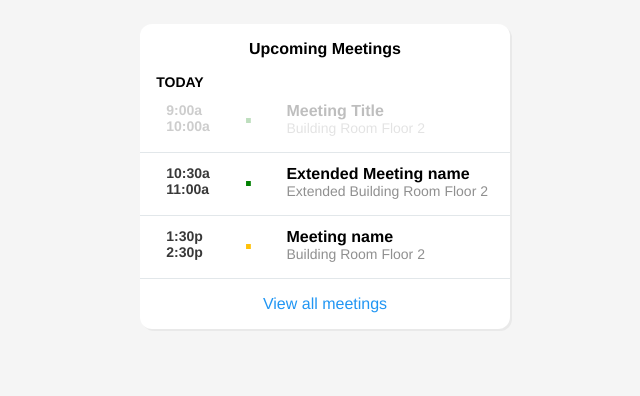
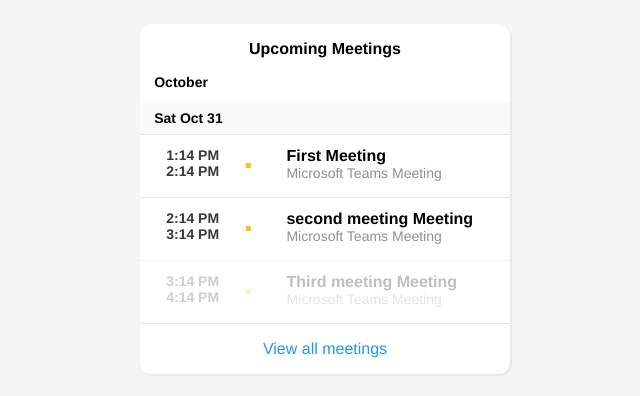
Before and after one commit to mr-bhuvaneswaran/vue-timeline, a Vue app: page /#/ in a window 1280 px wide. Shown: the top 396 px of the page, without its empty margins (315-955 px from the left). Built offline with nearby package versions, Linux system fonts and the light colour scheme.

Commit message:
Added pagination support

```diff
--- a/package.json
+++ b/package.json
@@ -9,6 +9,7 @@
   },
   "dependencies": {
     "core-js": "^3.6.5",
+    "moment": "^2.29.1",
     "vue": "^2.6.11",
     "vue-router": "^3.4.6"
   },
--- a/src/components/DashBoard.vue
+++ b/src/components/DashBoard.vue
@@ -3,70 +3,34 @@
         <section class="card">
 
             <header class="card-header">Upcoming Meetings</header>
-            <header class="card-title">TODAY</header>
 
             <main class="card-content">
-
-                <section
-                    v-for="(item, index) in todayTasks"
-                    :key="item.start + item.end"
-                    class="timeline-item"
-                    :class="[{seperator: index !== 0},
-                    {cancelled: item.isCanceled} ]">
-                    <div class="editable" v-if="item.isEditable">
-                        <svg style="fill: #00000087;" xmlns="http://www.w3.org/2000/svg" height="18" viewBox="0 0 24 24" width="18"><path d="M0 0h24v24H0z" fill="none"/><path d="M3 17.25V21h3.75L17.81 9.94l-3.75-3.75L3 17.25zM20.71 7.04c.39-.39.39-1.02 0-1.41l-2.34-2.34c-.39-.39-1.02-.39-1.41 0l-1.83 1.83 3.75 3.75 1.83-1.83z"/></svg>
-                        <div class="controls">
-                            <span id="edit" class="control-text">Edit</span>
-                            <span id="remove" class="control-text">Remove</span>
-                        </div>
-                    </div>
-                    <div class="time-content" :class="{clickable: !item.isCanceled }">
-                        <div class="time-range">
-                            <div>{{item.start}}</div>
-                            <div>{{item.end}}</div>
-                        </div>
-                        <div class="color" :class="[priority(item)]">&centerdot;</div>
-                        <div class="details">
-                            <div class="meeting-title">{{item.title}}</div>
-                            <div class="location">{{item.location}}</div>
-                        </div>
-                    </div>
-                </section>
-
+                <TimeLine :is-summary = 'true'/>
             </main>
 
             <footer class="card-footer">
-                <!-- <router-link to="/timeline" style="text-decoration: none;"> -->
+                <router-link to="/all-meetings" style="text-decoration: none;">
                 <span class="footer-text"> View all meetings </span>
-                <!-- </router-link> -->
+                </router-link>
             </footer>
 
         </section>
     </article>
 </template>
 
-
 <script>
-import Data from '../data'
+import TimeLine from './TimeLine.vue'
+import Data from '../data';
 
 export default {
     name: 'DashBoard',
+    components: {
+        TimeLine
+    },
     data: function() {
         return {
             timelineData : Data,
-            todayLimit: 3
         };
-    },
-    computed : {
-        todayTasks: function () {
-            let eventSize = this.timelineData.todayMeetings.length;
-            return this.timelineData.todayMeetings.slice(0, this.todayLimit > eventSize ? eventSize : this.todayLimit )
-        }
-    },
-    methods: {
-        priority: function(eventItem) {
-            return eventItem.priority.toLowerCase()
-        }
     }
 }
 </script>
@@ -153,81 +117,22 @@ export default {
     color: #2196F3;
 }
 
-.time-content {
-    display: grid;
-    grid-template-columns: 21% 14% 65%;
-    margin-left: 26px;
+.month-date-text {
+  background: #00000005;
+  padding: 8px 16px;
+  font-size: 14px;
+  font-weight: 600;
 }
 
-.seperator {
-    border-top: 1.5px solid #607d8b2e;
+.month-name{
+  overflow: auto;
+  background: white;
 }
 
-.timeline-item {
-    padding: 12px 0px;
+.month-text {
+  padding: 12px 16px;
+  margin-top: 4px;
+  font-size: 14px;
+  font-weight: 600;
 }
-
-.time-range{
-    font-size: 14px;
-    font-weight: 600;
-    color: #000000c7;
-}
-
-.meeting-title {
-    font-weight: 600;
-}
-
-.color {
-    font-size: 34px;
-    font-weight: 900;
-    font-family: monospace;
-}
-
-.location {
-    color: #00000070;
-    font-weight: 500;
-    font-size: 14px;
-}
-
-.cancelled {
-  opacity: 0.25;
-}
-
-.low {
-    color: grey;
-}
-
-.medium {
-    color: #FFC107;
-}
-
-.high {
-    color: green;
-}
-
-.clickable {
-    cursor: pointer;
-}
-
-.editable {
-    display: flex;
-    justify-content: space-between;
-    margin: 0px 12px 8px 12px;
-}
-
-.control-text {
-    font-size: 14px;
-    cursor: pointer;
-    color: #00000087;
-    font-weight: 500;
-}
-
-#edit {
-    margin-right: 8px;
-}
-
-.selected {
-    background: #2196f32e;
-}
-
 </style>
--- a/src/components/TimeLine.vue
+++ b/src/components/TimeLine.vue
@@ -1,35 +1,30 @@
 <template>
-  <article class="main-content">
-    <header class="header-card">
-      <router-link to="/">
-        <svg class="nav-icon" xmlns="http://www.w3.org/2000/svg" height="24" viewBox="0 0 24 24" width="24"><path d="M0 0h24v24H0V0z" fill="none" opacity=".87"/><path d="M17.51 3.87L15.73 2.1 5.84 12l9.9 9.9 1.77-1.77L9.38 12l8.13-8.13z"/></svg>
-      </router-link>
-      <div class="header-text">Upcoming meetings</div>
-    </header>
 
-    <section class="month-name"
-      v-for="meeting in timelineData.allMeetings"
-      :key="meeting.month">
-      <div class="month-text">
-        {{meeting.month}}
+  <div class="month-name">
+
+    <section v-for="(event, index) in filteredData" :key="event.type + JSON.stringify(event.value)">
+
+      <div class="month-text" v-if="event.type === 'MONTH'">
+        {{event.value}}
       </div>
-      <section class="month-date"
-      v-for="day in meeting.days"
-      :key="day.day">
-        <div class="month-date-text">
-          {{day.day}}
-        </div>
+
+      <div class="month-date-text" v-if="event.type === 'DAY'">
+        {{event.value}}
+      </div>
 
       <TimeLineItem class="meeting-item"
-        v-for="(event, index) in day.events"
-        :key="event.start +  event.end"
-        :item="event"
-        :index="index" />
+        v-if="event.type === 'EVENT'"
+        :item="event.value"
+        :index="index"/>
 
-      </section>
     </section>
 
-  </article>
+    <footer class="card-footer" v-if="!isSummary && eventLimit <= this.timelineData.length" @click="eventLimit+=5">
+      <span class="footer-text"> See more </span>
+    </footer>
+
+  </div>
+
 </template>
 
 
@@ -42,12 +37,32 @@ export default {
     components: {
         TimeLineItem
     },
+    props: ['isSummary'],
     data: function() {
+      let eventLimit = 5;
+      if(this.isSummary == true) {
+        eventLimit = 3;
+      }
       return {
-          timelineData : Data
+          timelineData : Data,
+          eventLimit
       };
+    },
+    computed: {
+      filteredData: function() {
+        let counter = 0;
+        let index = 0;
+        for (const item of this.timelineData) {
+          index++;
+          if(item.type === 'EVENT') counter++;
+          if(counter == this.eventLimit) {
+            break;
+          }
+        }
+        return this.timelineData.slice(0, index)
+      }
     }
-}
+  }
 </script>
 
 <style scoped>
@@ -60,37 +75,7 @@ export default {
 }
 
 .month-name{
-  height: 85vh;
-  overflow: auto;
   background: white;
-}
-
-.nav-icon {
-  fill: #0d0e0e75;
-  cursor: pointer;
-}
-
-.header-card {
-    background: white;
-    box-shadow: 2px 2px #0000000d;
-    padding: 8px 16px;
-    display: grid;
-    grid-template-columns: 10% 90%;
-    border-bottom: 4px solid #00000014;
-}
-
-.header-text {
-  font-size: 16px;
-  font-weight: 800;
-  text-align: center;
-}
-
-.main-content{
-    display: flex;
-    justify-content: center;
-    flex-direction: column;
-    width: 30vw;
-    margin: auto;
 }
 
 .month-text {
@@ -100,5 +85,18 @@ export default {
   font-weight: 600;
 }
 
+.card-footer {
+    text-align: center;
+    padding-top: 12px;
+    font-weight: 550;
+    border-top: 1.5px solid #607d8b2e;
+    padding: 16px 0px;
+    cursor: pointer;
+    background-color: white;
+}
 
+.footer-text {
+    font-size: 16px;
+    color: #2196F3;
+}
 </style>
--- a/src/components/TimeLineItem.vue
+++ b/src/components/TimeLineItem.vue
@@ -1,38 +1,45 @@
 <template>
   <section class="timeline-item" :class="[{seperator: index !== 0},
-   {cancelled: item.isCanceled} ]">
-    <div class="editable" v-if="item.isEditable">
+   {cancelled: item.is_cancelled} ]">
+    <!-- <div class="editable" v-if="item.isEditable">
         <svg style="fill: #00000087;" xmlns="http://www.w3.org/2000/svg" height="18" viewBox="0 0 24 24" width="18"><path d="M0 0h24v24H0z" fill="none"/><path d="M3 17.25V21h3.75L17.81 9.94l-3.75-3.75L3 17.25zM20.71 7.04c.39-.39.39-1.02 0-1.41l-2.34-2.34c-.39-.39-1.02-.39-1.41 0l-1.83 1.83 3.75 3.75 1.83-1.83z"/></svg>
         <div class="controls">
             <span id="edit" class="control-text">Edit</span>
             <span id="remove" class="control-text">Remove</span>
         </div>
-    </div>
-    <div class="time-content" :class="{clickable: !item.isCanceled && !item.isCompleted }">
-        <div class="time-range">
-            <div>{{item.start}}</div>
-            <div>{{item.end}}</div>
+    </div> -->
+    <a :href="item.link" class="item-nav" target="_blank">
+        <div class="time-content" :class="[{clickable: !item.is_cancelled }, {cancelled: item.is_cancelled}]">
+            <div class="time-range">
+                <div>{{timeFormatted(item.start.seconds)}}</div>
+                <div>{{timeFormatted(item.end.seconds)}}</div>
+            </div>
+            <div class="color" :class="[priority]">&centerdot;</div>
+            <div class="details">
+                <div class="meeting-title">{{item.name}}</div>
+                <div class="location">{{item.location}}</div>
+            </div>
         </div>
-        <div class="color" :class="[priority]">&centerdot;</div>
-        <div class="details">
-            <div class="meeting-title" :class="{completed: item.isCompleted}">{{item.title}}</div>
-            <div class="location" :class="{completed: item.isCompleted}">{{item.location}}</div>
-        </div>
-    </div>
+    </a>
   </section>
 </template>
 
 
 <script>
+
+import Moment from 'moment'
+
 export default {
   name: 'TimeLineItem',
   props: ['item', 'index'],
-  data() {
-      return {}
-  },
   computed: {
     priority: function() {
-        return this.item.priority.toLowerCase()
+        return this.item.priority.toLowerCase();
+    }
+  },
+  methods: {
+    timeFormatted: function(milliseconds) {
+        return Moment.unix(parseInt(milliseconds)).format('LT');
     }
   }
 }
@@ -62,6 +69,7 @@ export default {
 
 .meeting-title {
     font-weight: 600;
+    color: #000;
 }
 
 .color {
@@ -77,7 +85,7 @@ export default {
 }
 
 .cancelled {
-  opacity: 0.25;
+  opacity: 0.5;
 }
 
 .completed {
@@ -88,7 +96,7 @@ export default {
     color: grey;
 }
 
-.medium {
+.normal {
     color: #FFC107;
 }
 
@@ -120,4 +128,8 @@ export default {
 .selected {
     background: #2196f32e;
 }
+
+.item-nav{
+    text-decoration: none;
+}
 </style>
--- a/src/data/index.js
+++ b/src/data/index.js
@@ -1,153 +1,153 @@
-const data = {
-    allMeetings: [
+import Moment from 'moment'
+
+const data = [
   {
-            month: "JUNE",
-            days: [
-                {
-                    day: "Mon Jun 1",
-                    events: [
-                        {
-                            start: "9:00a",
-                            end: "10:00a",
-                            priority: "HIGH",
-                            title: "Meeting Title",
-                            location : "Building Room Floor 2",
-                            isCanceled: true,
-                            isEditable: false                        },
-                        {
-                            start: "10:30a",
-                            end: "11:00a",
-                            priority: "HIGH",
-                            title: "Extended Meeting name",
-                            location : "Extended Building Room Floor 2",
-                            isCanceled: false,
-                            isEditable: false                        },
-                        {
-                            start: "1:30p",
-                            end: "2:30p",
-                            priority: "MEDIUM",
-                            title: "Meeting name",
-                            location : "Building Room Floor 2",
-                            isCanceled: false,
-                            isEditable: false                        }
-                    ]
+    "name": "First Meeting",
+    "start": {
+      "seconds": "1604150054"
+    },
+    "end": {
+      "seconds": "1604153654"
+    },
+    "location": "Microsoft Teams Meeting",
+    "link": "https://www.microsoft.com/",
+    "priority": "normal",
+    "is_cancelled": false
   },
 {
-                    day: "Wed Jun 3",
-                    events: [
-                        {
-                            start: "7:30a",
-                            end: "8:30a",
-                            priority: "LOW",
-                            title: "Meeting Title",
-                            location : "Building Room Floor 2",
-                            isCanceled: true,
-                            isEditable: false                        },
-                        {
-                            start: "10:00a",
-                            end: "11:00a",
-                            priority: "HIGH",
-                            title: "Extended Meeting name",
-                            location : "Extended Building Room Floor 2",
-                            isCanceled: false,
-                            isEditable: true                        },
-                        {
-                            start: "2:30p",
-                            end: "3:30p",
-                            priority: "LOW",
-                            title: "Meeting name",
-                            location : "Building Room Floor 2",
-                            isCanceled: false,
-                            isEditable: false                        }
-                    ]
+    "name": "second meeting Meeting",
+    "start": {
+      "seconds": "1604153654"
+    },
+    "end": {
+      "seconds": "1604157254"
+    },
+    "location": "Microsoft Teams Meeting",
+    "link": "https://www.microsoft.com/",
+    "priority": "normal",
+    "is_cancelled": false
   },
 {
-                    day: "Thurs Jun 4",
-                    events: [
-                        {
-                            start: "7:30a",
-                            end: "8:30a",
-                            priority: "LOW",
-                            title: "Meeting Title",
-                            location : "Building Room Floor 2",
-                            isCanceled: true,
-                            isEditable: false                        },
-                        {
-                            start: "10:00a",
-                            end: "11:00a",
-                            priority: "HIGH",
-                            title: "Extended Meeting name",
-                            location : "Extended Building Room Floor 2",
-                            isCanceled: false,
-                            isEditable: true                        },
-                        {
-                            start: "2:30p",
-                            end: "3:30p",
-                            priority: "LOW",
-                            title: "Meeting name",
-                            location : "Building Room Floor 2",
-                            isCanceled: false,
-                            isEditable: false                        }
-                    ]
+    "name": "Third meeting Meeting",
+    "start": {
+      "seconds": "1604157254"
+    },
+    "end": {
+      "seconds": "1604160854"
+    },
+    "location": "Microsoft Teams Meeting",
+    "link": "https://www.microsoft.com/",
+    "priority": "normal",
+    "is_cancelled": true
   },
 {
-                    day: "Fri Jun 5",
-                    events: [
+    "name": "Fourth meeting Meeting",
+    "start": {
+      "seconds": "1604204054"
+    },
+    "end": {
+      "seconds": "1604207654"
+    },
+    "location": "Microsoft Teams Meeting",
+    "link": "https://www.microsoft.com/",
+    "priority": "normal",
+    "is_cancelled": true
+  },
 {
-                            start: "7:30a",
-                            end: "8:30a",
-                            priority: "LOW",
-                            title: "Meeting Title",
-                            location : "Building Room Floor 2",
-                            isCanceled: true,
-                            isEditable: false                        },
+    "name": "Fifth meeting Meeting",
+    "start": {
+      "seconds": "1604218454"
+    },
+    "end": {
+      "seconds": "1604222054"
+    },
+    "location": "Microsoft Teams Meeting",
+    "link": "https://www.microsoft.com/",
+    "priority": "normal",
+    "is_cancelled": true
+  },
 {
-                            start: "10:00a",
-                            end: "11:00a",
-                            priority: "HIGH",
-                            title: "Extended Meeting name",
-                            location : "Extended Building Room Floor 2",
-                            isCanceled: false,
-                            isEditable: true                        },
+    "name": "sixth meeting Meeting",
+    "start": {
+      "seconds": "1604308454"
+    },
+    "end": {
+      "seconds": "1604312054"
+    },
+    "location": "Microsoft Teams Meeting",
+    "link": "https://www.microsoft.com/",
+    "priority": "normal",
+    "is_cancelled": true
+  },
 {
-                            start: "2:30p",
-                            end: "3:30p",
-                            priority: "LOW",
-                            title: "Meeting name",
-                            location : "Building Room Floor 2",
-                            isCanceled: false,
-                            isEditable: false                        }
-                    ]
+    "name": "seventh meeting Meeting",
+    "start": {
+      "seconds": "1604398454"
+    },
+    "end": {
+      "seconds": "1604402054"
+    },
+    "location": "Microsoft Teams Meeting",
+    "link": "https://www.microsoft.com/",
+    "priority": "normal",
+    "is_cancelled": true
+  },
+{
+    "name": "Eighth Meeting",
+    "start": {
+      "seconds": "1604488454"
+    },
+    "end": {
+      "seconds": "1604492054"
+    },
+    "location": "Microsoft Teams Meeting",
+    "link": "https://www.microsoft.com/",
+    "priority": "normal",
+    "is_cancelled": true
+  },
+{
+    "name": "Nineth Meeting",
+    "start": {
+      "seconds": "1604578454"
+    },
+    "end": {
+      "seconds": "1604582054"
+    },
+    "location": "Microsoft Teams Meeting",
+    "link": "https://www.microsoft.com/",
+    "priority": "normal",
+    "is_cancelled": true
   }
-            ]
+
+];
+
+function formatJson() {
+  let monthMap = {};
+  data.filter(a => (Moment().diff(Moment.unix(parseInt(a.start.seconds)), 'days') < 0) || (Moment.unix(parseInt(a.start.seconds)).format("ddd MMM DD") === Moment().format("ddd MMM DD"))).sort((a,b) => parseInt(a.start.seconds) - parseInt(b.start.seconds)).forEach(event => {
+  let unixTime = Moment.unix(event.start.seconds);
+  if(monthMap[unixTime.format('MMMM')]){
+      if(monthMap[unixTime.format('MMMM')][unixTime.format('ddd MMM DD')]) {
+      monthMap[unixTime.format('MMMM')][unixTime.format('ddd MMM DD')].push({ type: 'EVENT', value: event});
+      } else {
+      monthMap[unixTime.format('MMMM')][unixTime.format('ddd MMM DD')] = [{ type: 'EVENT', value: event}];
       }
-    ],
-    todayMeetings: [
-        {
-            start: "9:00a",
-            end: "10:00a",
-            priority: "HIGH",
-            title: "Meeting Title",
-            location : "Building Room Floor 2",
-            isCanceled: true,
-            isEditable: false        },
-        {
-            start: "10:30a",
-            end: "11:00a",
-            priority: "HIGH",
-            title: "Extended Meeting name",
-            location : "Extended Building Room Floor 2",
-            isCanceled: false,
-            isEditable: false        },
-        {
-            start: "1:30p",
-            end: "2:30p",
-            priority: "MEDIUM",
-            title: "Meeting name",
-            location : "Building Room Floor 2",
-            isCanceled: false,
-            isEditable: false        }
-    ]
-};
+  } else {
+      monthMap[unixTime.format('MMMM')] = {
+      [unixTime.format('ddd MMM DD')]: [{ type: 'EVENT', value: event}]
+      }
+  }
+  });
+  let dataList = [];
+  let today = Moment().format('ddd MMM DD');
+  Object.keys(monthMap).forEach(key => {
+    let days = monthMap[key];
+    dataList.push({ type: 'MONTH', value: key});
+    Object.keys(days).forEach(day => {
+      dataList.push({type: 'DAY', value: day==today ? 'TODAY': day});
+      dataList.push(...days[day])
+    });
+  });
+  return dataList;
+}
 
-export default data;
+export default formatJson();
```
Also changed, not shown: src/routes/index.js (+4 -4 lines), 1 other file (tests, documents, lock files or other folders). Lines whose indentation alone changed are shown as unchanged.
